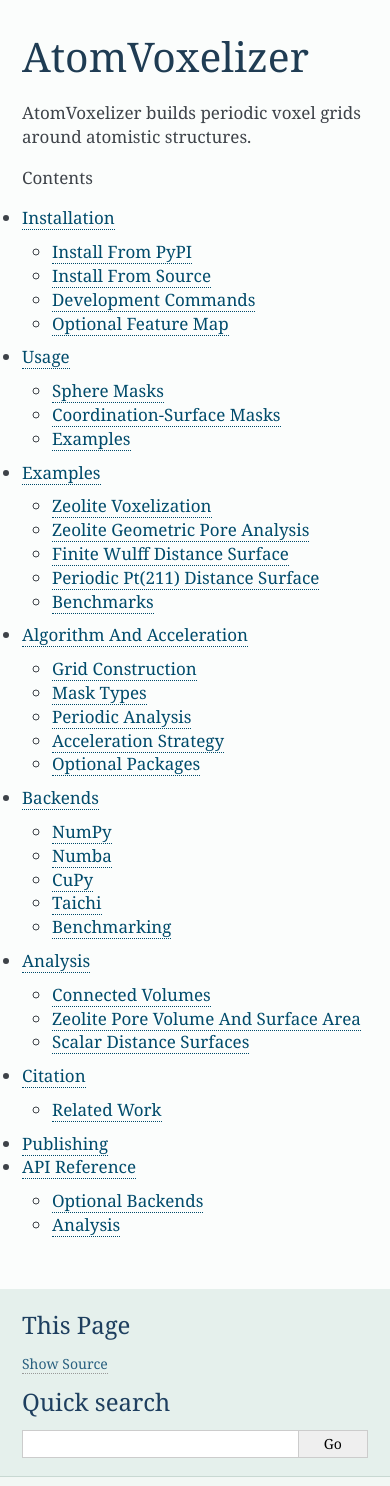
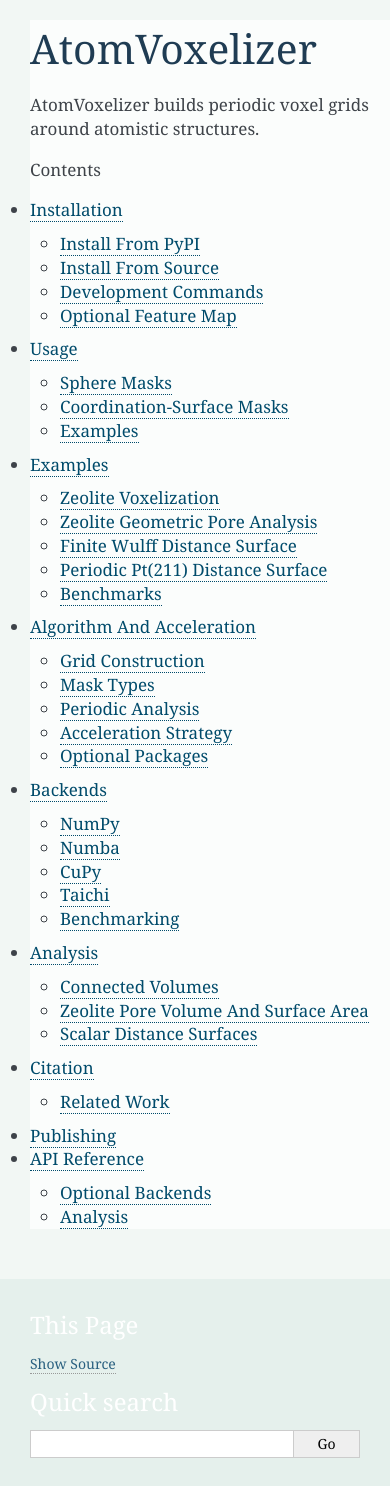
Before and after one commit to tgmaxson/atomvoxelizer, a Sphinx documentation site: the page built from docs/source/index.rst, in a window 390 px wide. Built offline with Sphinx 7.4.7, drawn with Linux system fonts in a browser that asks for light colours.

Commit message:
Restore simple docs sidebar styling

```diff
--- a/docs/source/_static/custom.css
+++ b/docs/source/_static/custom.css
@@ -5,59 +5,30 @@
 
 body {
     color: #24313b;
-    margin: 0;
-    padding: 0;
 }
 
 div.document {
-    width: 100%;
-    margin: 0;
-}
-
-div.documentwrapper {
-    margin: 0;
+    width: min(1280px, 96vw);
 }
 
 div.sphinxsidebar {
-    position: fixed;
-    inset: 0 auto 0 0;
-    width: 280px;
-    box-sizing: border-box;
-    padding: 22px 24px;
-    overflow-y: auto;
+    width: 260px;
     background: #e5f0ec;
-    border-right: 1px solid #c8d8d2;
 }
 
 div.bodywrapper {
-    margin: 0 0 0 280px;
+    margin-left: 290px;
 }
 
 div.body {
     max-width: none;
-    min-height: 100vh;
-    padding: 40px 56px 64px;
     background: #fbfdfc;
-    border-left: 0;
-}
-
-div.sphinxsidebarwrapper {
-    padding: 0;
-}
-
-div.sphinxsidebar p.logo {
-    margin: 0 0 14px;
-    text-align: left;
 }
 
 div.sphinxsidebar p.logo img.logo {
-    width: 168px;
+    width: 150px;
     max-width: 100%;
     border-radius: 8px;
-}
-
-div.sphinxsidebar h1.logo {
-    margin-top: 0;
 }
 
 div.sphinxsidebar h1.logo,
@@ -81,30 +52,13 @@
     color: #1f3c53;
 }
 
-div.footer {
-    width: auto;
-    margin: 20px 32px 30px 312px;
-}
-
 table.docutils {
     width: 100%;
 }
 
 @media screen and (max-width: 875px) {
-    body {
-        margin: 0;
-        padding: 0;
-    }
-
     div.document {
         width: 100%;
-        margin: 0;
-    }
-
-    div.documentwrapper {
-        float: none;
-        margin: 0;
-        background: transparent;
     }
 
     div.bodywrapper {
@@ -112,43 +66,11 @@
     }
 
     div.sphinxsidebar {
-        position: static;
         width: auto;
-        margin: 0;
-        padding: 18px 22px;
-        color: #24313b;
-        background: #e5f0ec;
-        border-right: 0;
-        border-bottom: 1px solid #c8d8d2;
     }
 
-    div.body {
-        padding: 28px 22px 42px;
-    }
-
-    div.sphinxsidebar p.logo {
-        text-align: left;
-    }
-
-    div.sphinxsidebar p.logo img.logo {
-        width: 136px;
-    }
-
-    div.sphinxsidebar h3,
-    div.sphinxsidebar h4,
-    div.sphinxsidebar p,
-    div.sphinxsidebar h3 a,
     div.sphinxsidebar h1.logo,
     div.sphinxsidebar h1.logo a {
-        color: #1e3f5f;
         white-space: normal;
     }
-
-    div.sphinxsidebar a {
-        color: #285f7f;
-    }
-
-    div.footer {
-        display: none;
-    }
 }
--- a/docs/source/conf.py
+++ b/docs/source/conf.py
@@ -25,7 +25,7 @@
 html_css_files = ["custom.css"]
 html_theme_options = {
     "page_width": "875px",
-    "sidebar_width": "280px",
+    "sidebar_width": "260px",
 }
 
 autodoc_typehints = "description"
```
